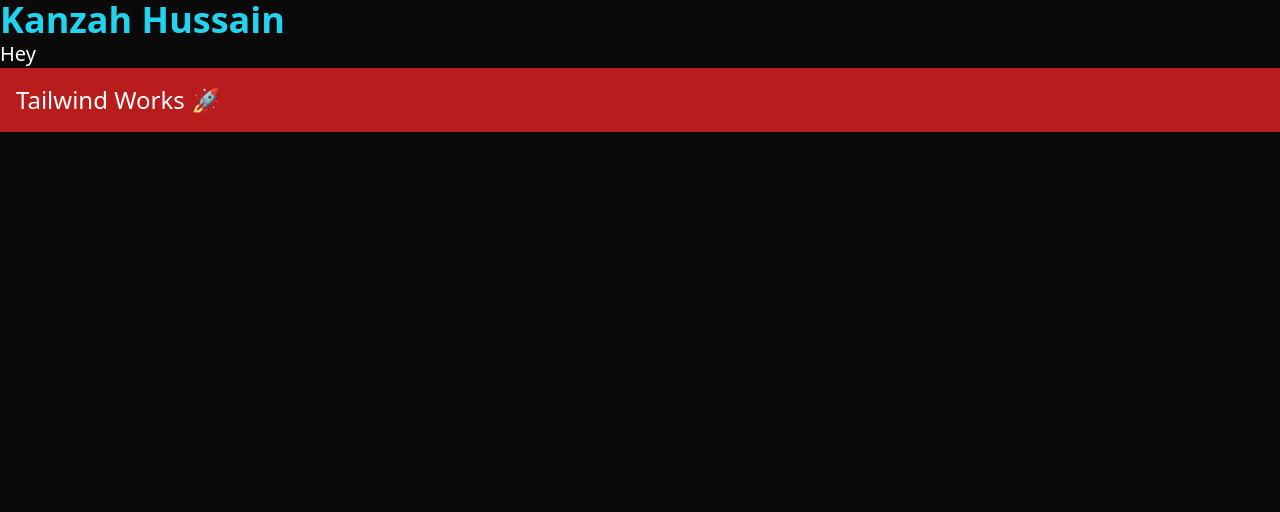
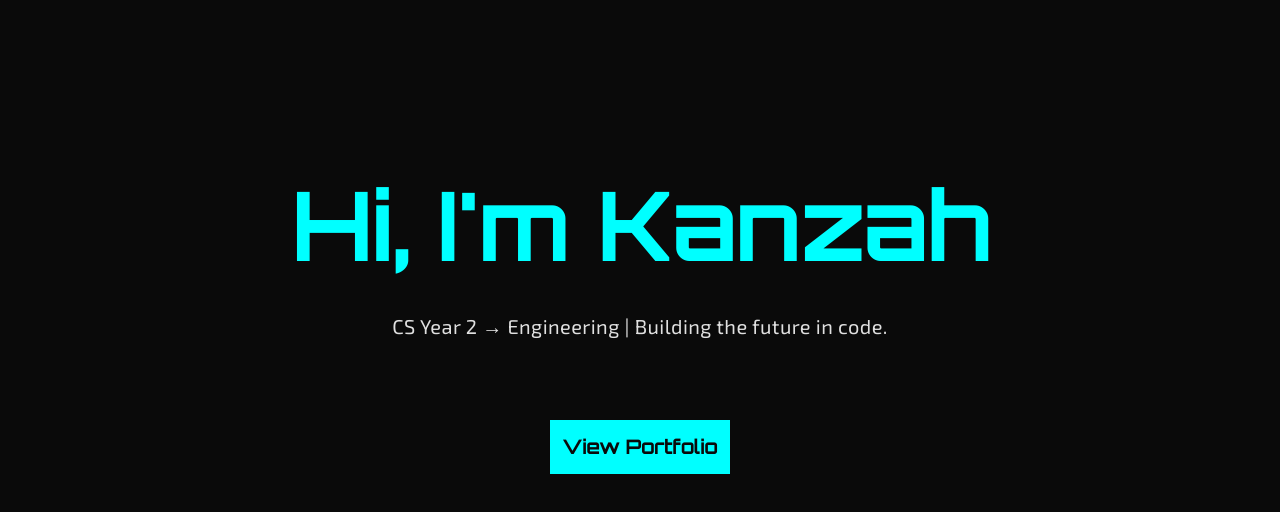
Before and after one commit to kanzah259/kanzah259.github.io, a React (Vite) app: page / in a window 1280 px wide. Shown: the top 512 px of the page. Built offline with nearby package versions, Linux system fonts and the light colour scheme.

Commit message:
Add Hero section

```diff
--- a/index.html
+++ b/index.html
@@ -6,6 +6,8 @@
     <meta name="viewport" content="width=device-width, initial-scale=1.0" />
     <title>Vite + React + TS</title>
     <link href="https://cdn.tailwindcss.com" rel="stylesheet">
+    <link href="https://fonts.googleapis.com/css2?family=Orbitron:wght@400;500;700;900&display=swap" rel="stylesheet">
+    <link href="https://fonts.googleapis.com/css2?family=Exo+2:ital,wght@0,100..900;1,100..900&display=swap" rel="stylesheet">
   </head>
   <body>
     <div id="root"></div>
--- a/src/App.tsx
+++ b/src/App.tsx
@@ -1,4 +1,6 @@
 import Hero from "./sections/Hero/Hero";
+// import About from "./sections/About/About";
+import Button from "./components/button";
 
 function App() {
 
@@ -6,6 +8,8 @@ function App() {
     <div>
 
     <Hero />
+    <Button />
+    {/* <About /> */}
 
     </div>
 
--- /dev/null
+++ b/src/components/button.tsx
@@ -0,0 +1,10 @@
+
+const Button = () => (
+
+    <div className="text-center pt-20">
+        <button type="button" className="text-[#0A0A0A] font-orbitron bg-[#00FFFF] font-bold p-3 text-[20px] tracking-[-0.02em]">View Portfolio</button>
+    </div>
+
+)
+
+export default Button;
--- a/src/sections/About/About.tsx
+++ b/src/sections/About/About.tsx
@@ -0,0 +1,8 @@
+
+const About = () => (
+
+    <div className="text-left font-orbitron text-xl text-[#00FFFF]">About Me</div>
+
+)
+
+export default About;
--- a/src/sections/Hero/Hero.tsx
+++ b/src/sections/Hero/Hero.tsx
@@ -1,12 +1,9 @@
 
 const Hero = () => (
 
-    <div>
-        <div className="text-4xl font-bold text-cyan-400">Kanzah Hussain</div>
-<div className="text-xl font-medium text-white">Hey</div>
-        <div className="bg-red-700 text-white p-4 text-2xl">
-    Tailwind Works 🚀
-  </div>
+    <div className="text-center pt-16 mt-8">
+        <div className="text-8xl font-orbitron font-bold text-[#00FFFF] mt-20 tracking-[-0.02em]">Hi, I'm Kanzah</div>
+        <div className="text-xl font-exo2 text-[#E0E0E0] pt-10 tracking-[0.02em]">CS Year 2 → Engineering | Building the future in code.</div>
     </div>
 
 )
--- a/tailwind.config.js
+++ b/tailwind.config.js
@@ -6,7 +6,12 @@ export default {
     "./src/**/*.{js,ts,jsx,tsx}",
   ],
   theme: {
-    extend: {},
+    extend: {
+      fontFamily: {
+        orbitron: ["'Orbitron'", "sans-serif"],
+        exo2: ["'Exo 2'", "sans-serif"],
+      }
+    },
   },
   plugins: [],
 }
```
